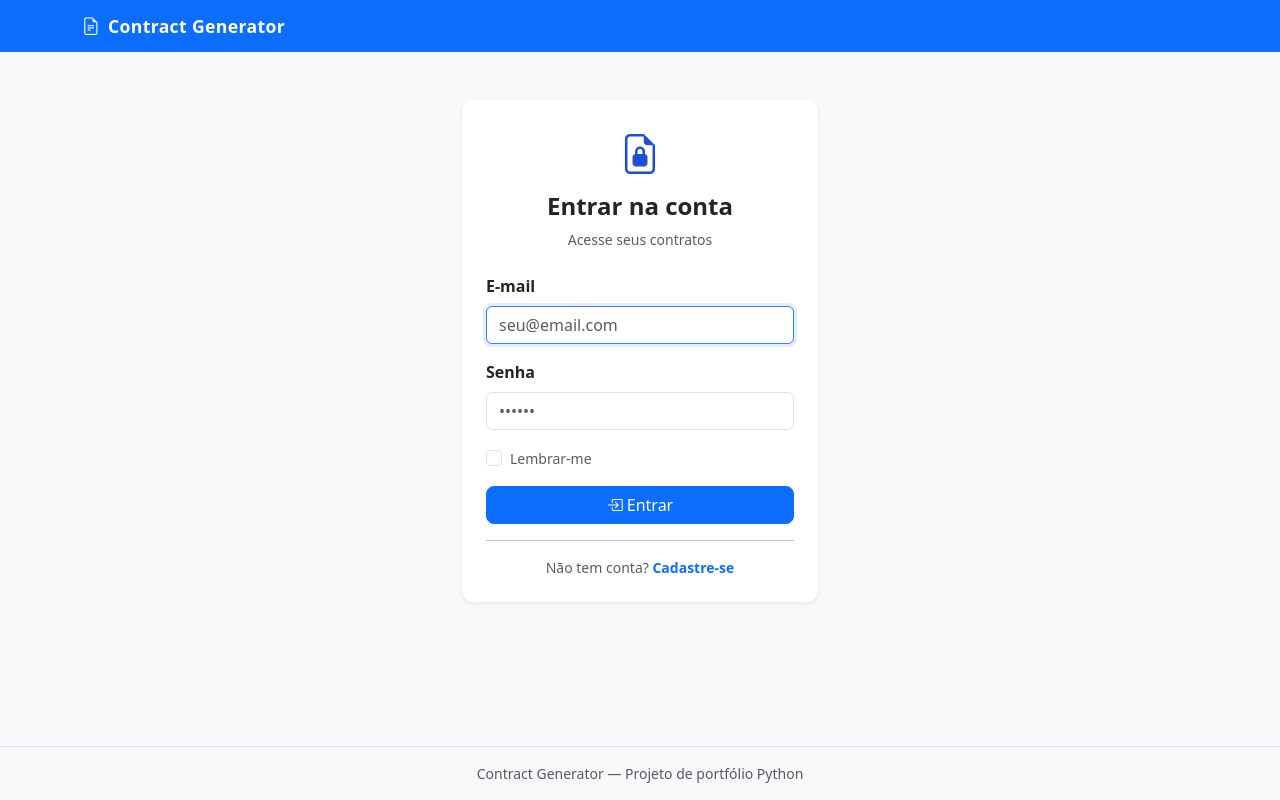
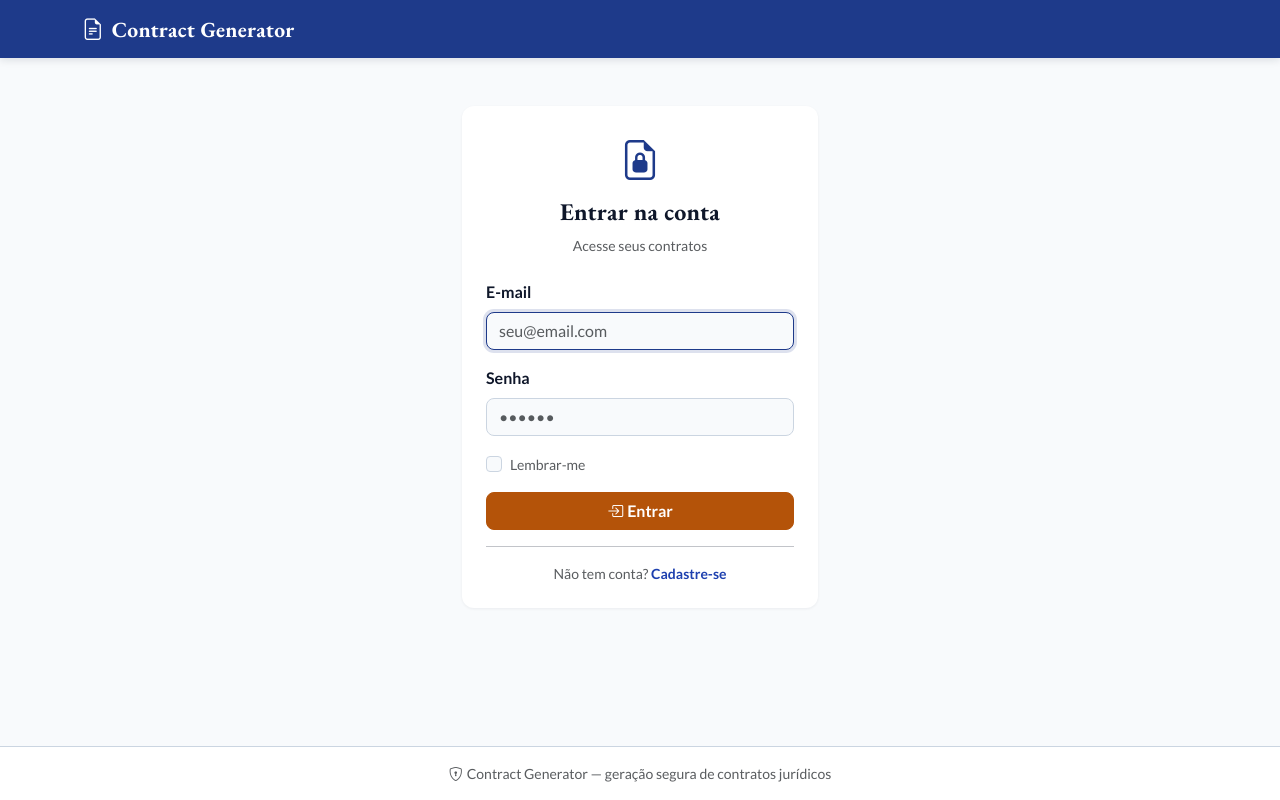
Before and after one commit to maguila-gus25/contract-generator, a Flask app: page /login in a window 1280 px wide. Run offline with Flask 3, Linux system fonts and the light colour scheme.

Commit message:
style: aplicar design system Trust & Authority (navy/gold)
Reescreve style.css com variáveis CSS (navy #1E3A8A + dourado #B45309),
fontes EB Garamond/Lato via Google Fonts, e restyle de navbar, cards, formulários
e CTAs nas telas de login, cadastro e novo contrato. Mantém Bootstrap 5.

Co-Authored-By: Claude Opus 4.8 <noreply@anthropic.com>

```diff
--- a/app/static/css/style.css
+++ b/app/static/css/style.css
@@ -1,52 +1,229 @@
+/* ============================================================
+   Contract Generator — "Trust & Authority" design system
+   Navy + gold palette, EB Garamond (headings) + Lato (body).
+   Built on top of Bootstrap 5.3 via CSS variable overrides.
+   ============================================================ */
+
+:root {
+  /* Brand palette */
+  --color-primary: #1E3A8A;
+  --color-primary-dark: #172e6e;
+  --color-secondary: #1E40AF;
+  --color-accent: #B45309;       /* gold / CTA */
+  --color-accent-dark: #92400e;
+  --color-background: #F8FAFC;
+  --color-surface: #FFFFFF;
+  --color-foreground: #0F172A;
+  --color-muted: #E9EEF5;
+  --color-muted-text: #64748B;
+  --color-border: #CBD5E1;
+  --color-success: #15803D;
+  --color-destructive: #DC2626;
+
+  /* Typography */
+  --font-heading: "EB Garamond", Georgia, "Times New Roman", serif;
+  --font-body: "Lato", system-ui, -apple-system, "Segoe UI", sans-serif;
+
+  /* Map Bootstrap theme tokens onto the brand palette */
+  --bs-primary: var(--color-primary);
+  --bs-primary-rgb: 30, 58, 138;
+  --bs-link-color: var(--color-secondary);
+  --bs-link-color-rgb: 30, 64, 175;
+  --bs-link-hover-color: var(--color-primary-dark);
+  --bs-body-color: var(--color-foreground);
+  --bs-body-bg: var(--color-background);
+  --bs-border-color: var(--color-border);
+}
+
+/* ---------- Base layout ---------- */
 body {
   min-height: 100vh;
   display: flex;
   flex-direction: column;
-  background-color: #f8f9fa;
+  background-color: var(--color-background);
+  color: var(--color-foreground);
+  font-family: var(--font-body);
+  font-size: 16px;
+  line-height: 1.5;
 }
 
 main {
   flex: 1;
 }
 
+h1, h2, h3, h4, h5, h6,
 .navbar-brand {
-  font-size: 1.1rem;
-  letter-spacing: 0.02em;
+  font-family: var(--font-heading);
+  letter-spacing: 0.01em;
 }
 
+/* ---------- Navbar ---------- */
+.navbar.bg-primary {
+  background-color: var(--color-primary) !important;
+  box-shadow: 0 2px 8px rgba(15, 23, 42, 0.12);
+}
+
+.navbar-brand {
+  font-size: 1.35rem;
+  font-weight: 600;
+}
+
+/* ---------- Buttons ---------- */
+.btn {
+  border-radius: 8px;
+  font-weight: 600;
+  transition: background-color 0.2s ease, border-color 0.2s ease,
+              color 0.2s ease, box-shadow 0.2s ease, transform 0.2s ease;
+}
+
+.btn-primary {
+  --bs-btn-bg: var(--color-primary);
+  --bs-btn-border-color: var(--color-primary);
+  --bs-btn-hover-bg: var(--color-primary-dark);
+  --bs-btn-hover-border-color: var(--color-primary-dark);
+  --bs-btn-active-bg: var(--color-primary-dark);
+  --bs-btn-active-border-color: var(--color-primary-dark);
+  --bs-btn-disabled-bg: var(--color-primary);
+  --bs-btn-disabled-border-color: var(--color-primary);
+}
+
+.btn-outline-primary {
+  --bs-btn-color: var(--color-primary);
+  --bs-btn-border-color: var(--color-primary);
+  --bs-btn-hover-bg: var(--color-primary);
+  --bs-btn-hover-border-color: var(--color-primary);
+  --bs-btn-active-bg: var(--color-primary);
+  --bs-btn-active-border-color: var(--color-primary);
+}
+
+/* Gold accent CTA — the primary "do it" action */
+.btn-accent {
+  --bs-btn-color: #fff;
+  --bs-btn-bg: var(--color-accent);
+  --bs-btn-border-color: var(--color-accent);
+  --bs-btn-hover-color: #fff;
+  --bs-btn-hover-bg: var(--color-accent-dark);
+  --bs-btn-hover-border-color: var(--color-accent-dark);
+  --bs-btn-active-color: #fff;
+  --bs-btn-active-bg: var(--color-accent-dark);
+  --bs-btn-active-border-color: var(--color-accent-dark);
+  --bs-btn-disabled-color: #fff;
+  --bs-btn-disabled-bg: var(--color-accent);
+  --bs-btn-disabled-border-color: var(--color-accent);
+  color: #fff;
+}
+
+.btn:hover {
+  transform: translateY(-1px);
+}
+
+/* ---------- Cards ---------- */
 .card {
   border-radius: 12px;
-  transition: box-shadow 0.2s ease;
+  border: 1px solid var(--color-border);
+  background-color: var(--color-surface);
+  transition: box-shadow 0.2s ease, transform 0.2s ease;
+}
+
+.card.shadow-sm {
+  box-shadow: 0 1px 3px rgba(15, 23, 42, 0.06) !important;
 }
 
 .card:hover {
-  box-shadow: 0 4px 16px rgba(0, 0, 0, 0.1) !important;
+  box-shadow: 0 8px 24px rgba(15, 23, 42, 0.10) !important;
 }
 
 .card-header {
   border-radius: 12px 12px 0 0 !important;
-  padding: 0.75rem 1.25rem;
+  padding: 0.85rem 1.25rem;
+  font-family: var(--font-body);
+  letter-spacing: 0.01em;
 }
 
-.btn {
-  border-radius: 8px;
+/* On-brand section headers (override Bootstrap bg utilities inside form cards) */
+.card-header.section-primary {
+  background-color: var(--color-primary) !important;
+  color: #fff;
+}
+.card-header.section-secondary {
+  background-color: var(--color-secondary) !important;
+  color: #fff;
+}
+.card-header.section-accent {
+  background-color: var(--color-accent) !important;
+  color: #fff;
 }
 
+/* ---------- Badges ---------- */
 .badge {
   border-radius: 6px;
-  padding: 0.35em 0.65em;
+  padding: 0.4em 0.7em;
+  font-weight: 600;
 }
 
 .bg-primary-subtle {
-  background-color: #dbeafe;
+  background-color: var(--color-muted) !important;
 }
 
 .text-primary {
-  color: #1d4ed8 !important;
+  color: var(--color-primary) !important;
+}
+
+.text-accent {
+  color: var(--color-accent) !important;
+}
+
+/* ---------- Forms ---------- */
+.form-label {
+  color: var(--color-foreground);
+}
+
+.form-control,
+.form-select {
+  border-radius: 8px;
+  border-color: var(--color-border);
 }
 
 .form-control:focus,
 .form-select:focus {
-  border-color: #3b82f6;
-  box-shadow: 0 0 0 3px rgba(59, 130, 246, 0.15);
+  border-color: var(--color-primary);
+  box-shadow: 0 0 0 3px rgba(30, 58, 138, 0.15);
 }
+
+/* ---------- PDF viewer ---------- */
+.pdf-frame {
+  width: 100%;
+  height: calc(100vh - 230px);
+  min-height: 480px;
+  border: 1px solid var(--color-border);
+  border-radius: 12px;
+  background-color: var(--color-surface);
+  box-shadow: 0 1px 3px rgba(15, 23, 42, 0.06);
+}
+
+/* ---------- Footer ---------- */
+footer.bg-light {
+  background-color: var(--color-surface) !important;
+  border-top: 1px solid var(--color-border) !important;
+}
+
+/* ---------- Links ---------- */
+a {
+  color: var(--color-secondary);
+}
+a:hover {
+  color: var(--color-primary-dark);
+}
+
+/* ---------- Accessibility: reduced motion ---------- */
+@media (prefers-reduced-motion: reduce) {
+  *,
+  *::before,
+  *::after {
+    transition: none !important;
+    animation: none !important;
+  }
+  .btn:hover {
+    transform: none;
+  }
+}
--- a/app/templates/base.html
+++ b/app/templates/base.html
@@ -6,6 +6,9 @@
   <title>{% block title %}Contract Generator{% endblock %}</title>
   <link href="https://cdn.jsdelivr.net/npm/bootstrap@5.3.2/dist/css/bootstrap.min.css" rel="stylesheet">
   <link href="https://cdn.jsdelivr.net/npm/bootstrap-icons@1.11.3/font/bootstrap-icons.min.css" rel="stylesheet">
+  <link rel="preconnect" href="https://fonts.googleapis.com">
+  <link rel="preconnect" href="https://fonts.gstatic.com" crossorigin>
+  <link href="https://fonts.googleapis.com/css2?family=EB+Garamond:wght@400;500;600;700&family=Lato:wght@300;400;700&display=swap" rel="stylesheet">
   <link href="{{ url_for('static', filename='css/style.css') }}" rel="stylesheet">
 </head>
 <body>
@@ -43,7 +46,7 @@
 
 <footer class="py-3 mt-auto border-top bg-light">
   <div class="container text-center text-muted small">
-    Contract Generator &mdash; Projeto de portfólio Python
+    <i class="bi bi-shield-lock me-1"></i>Contract Generator &mdash; geração segura de contratos jurídicos
   </div>
 </footer>
 
--- a/app/templates/login.html
+++ b/app/templates/login.html
@@ -25,7 +25,7 @@
             <input type="checkbox" name="remember" class="form-check-input" id="remember">
             <label class="form-check-label text-muted small" for="remember">Lembrar-me</label>
           </div>
-          <button type="submit" class="btn btn-primary w-100">
+          <button type="submit" class="btn btn-accent w-100">
             <i class="bi bi-box-arrow-in-right me-1"></i>Entrar
           </button>
         </form>
--- a/app/templates/register.html
+++ b/app/templates/register.html
@@ -29,7 +29,7 @@
             <label class="form-label fw-semibold">Confirmar senha</label>
             <input type="password" name="confirm_password" class="form-control" placeholder="Repita a senha" required>
           </div>
-          <button type="submit" class="btn btn-primary w-100">
+          <button type="submit" class="btn btn-accent w-100">
             <i class="bi bi-person-check me-1"></i>Cadastrar
           </button>
         </form>
```
Also changed, not shown: app/templates/new_contract.html (+5 -5 lines).
